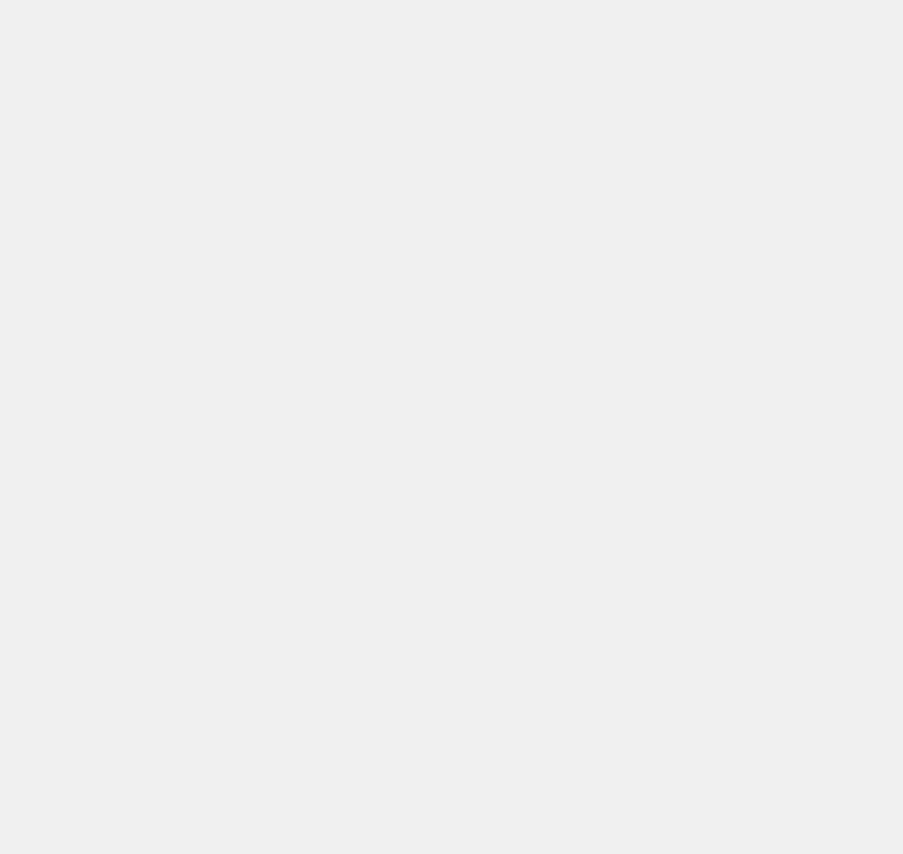
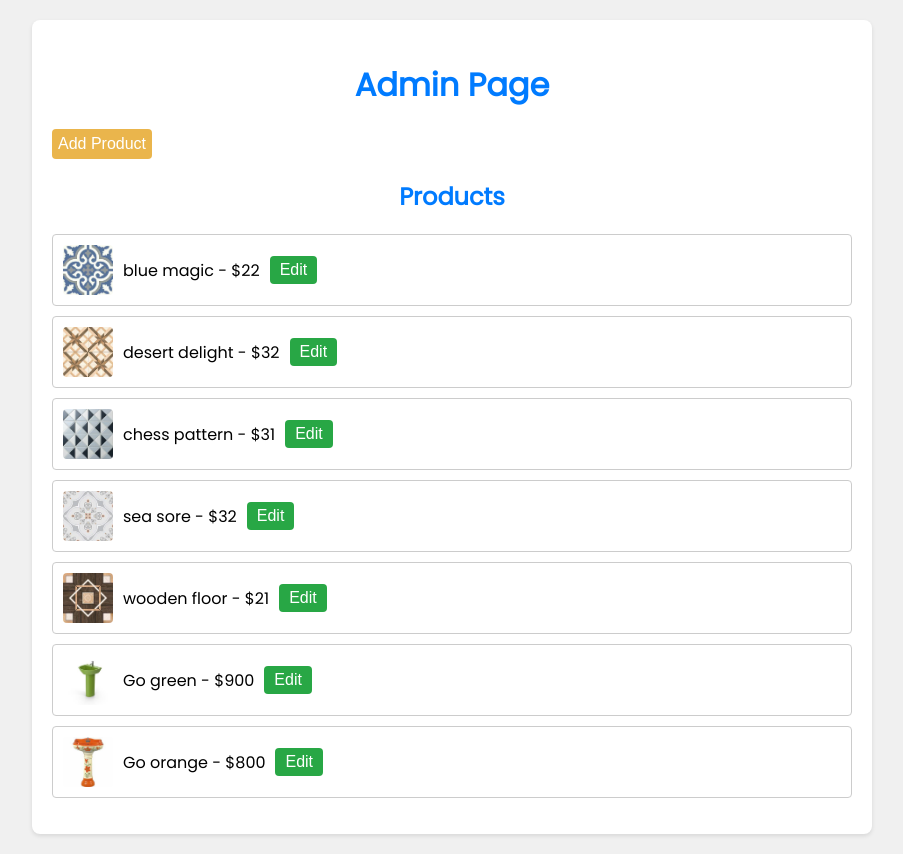
Before and after one commit to ajayXkumar/SSTfrontend, a React (Create React App) app: page /admin in a window 1280 px wide. Before the commit this address had no page. Shown: the whole page, without its empty margins (188-1091 px from the left). Before the commit the page ends 800 px from the top, so only its background shows below. Built offline with nearby package versions, Linux system fonts and the light colour scheme; a web font is replaced by a local one.

Commit message:
admin page added

```diff
--- a/src/App.js
+++ b/src/App.js
@@ -4,6 +4,7 @@ import Home from '../src/screens/Home';
 import ProductDetails from './screens/ProductDetails';
 import CartPage from './screens/Cartpage';
 import { useState } from 'react';
+import AdminPage from './screens/Admin';
 
 function App() {
   const [cartItems, setCartItems] = useState([]);
@@ -28,6 +29,7 @@ function App() {
           path="/cart"
           element={<CartPage cartItems={cartItems} onRemove={handleRemoveFromCart} />}
         />
+         <Route path="/admin" element={<AdminPage />} />
       </Routes>
     </BrowserRouter>
   );
--- a/src/screens/Admin.js
+++ b/src/screens/Admin.js
@@ -1,9 +1,89 @@
-import React from 'react'
+// AdminPage.js
+import React, { useState } from 'react';
+import tilesdata from './../data';
+import Modal from '././model';
+import './../styles/admin.css';
 
-const Admin = () => {
+function AdminPage() {
+  const [products, setProducts] = useState(tilesdata);
+  const [showModal, setShowModal] = useState(false);
+  const [editingProduct, setEditingProduct] = useState(null);
+  const [newProduct, setNewProduct] = useState({
+    id: '',
+    name: '',
+    description: '',
+    price: '',
+    category: '',
+    quantity: '',
+    image: '',
+    size: '',
+    box: ''
+  });
+
+  const handleInputChange = (e) => {
+    const { name, value } = e.target;
+    setNewProduct({ ...newProduct, [name]: value });
+  };
+
+  const handleFileChange = (e) => {
+    setNewProduct({ ...newProduct, image: URL.createObjectURL(e.target.files[0]) });
+  };
+
+  const addProduct = () => {
+    setProducts([...products, { ...newProduct, id: products.length + 1 }]);
+    setShowModal(false);
+  };
+
+  const editProduct = (product) => {
+    setEditingProduct(product);
+    setNewProduct(product);
+    setShowModal(true);
+  };
+
+  const saveProduct = () => {
+    setProducts(products.map(product => (product.id === newProduct.id ? newProduct : product)));
+    setShowModal(false);
+    setEditingProduct(null);
+  };
+
+  const handleSubmit = () => {
+    editingProduct ? saveProduct() : addProduct();
+  };
+
   return (
-    <div>Admin</div>
-  )
+    <div className="admin-page">
+      <h1>Admin Page</h1>
+      <button onClick={() => setShowModal(true)}>Add Product</button>
+      <Modal show={showModal} handleClose={() => setShowModal(false)}>
+        <div className="form">
+          <input type="text" name="name" placeholder="Name" value={newProduct.name} onChange={handleInputChange} />
+          <textarea name="description" placeholder="Description" value={newProduct.description} onChange={handleInputChange} />
+          <input type="number" name="price" placeholder="Price" value={newProduct.price} onChange={handleInputChange} />
+          <select name="category" value={newProduct.category} onChange={handleInputChange}>
+            <option value="floor">Floor</option>
+            <option value="washbasin">Washbasin</option>
+            <option value="wall">Wall</option>
+            <option value="kitchen">Kitchen</option>
+          </select>
+          <input type="number" name="quantity" placeholder="Quantity" value={newProduct.quantity} onChange={handleInputChange} />
+          <input type="file" name="image" placeholder="Image" onChange={handleFileChange} />
+          <input type="text" name="size" placeholder="Size" value={newProduct.size} onChange={handleInputChange} />
+          <input type="text" name="box" placeholder="Box" value={newProduct.box} onChange={handleInputChange} />
+          <button onClick={handleSubmit}>{editingProduct ? 'Save' : 'Add'} Product</button>
+        </div>
+      </Modal>
+      <h2>Products</h2>
+      <ul>
+        {products.map(product => (
+          <li key={product.id}>
+            <img src={product.image} alt={product.name} width="50" height="50" />
+            <span>{product.name} - ${product.price}</span>
+            <button onClick={() => editProduct(product)}>Edit</button>
+          </li>
+        ))}
+      </ul>
+    </div>
+  );
 }
 
-export default Admin
+export default AdminPage;
--- /dev/null
+++ b/src/screens/model.js
@@ -0,0 +1,15 @@
+import React from 'react';
+import './../styles/Model.css';
+
+const Modal = ({ show, handleClose, children }) => {
+  return (
+    <div className={`modal ${show ? 'show' : ''}`} onClick={handleClose}>
+      <div className="modal-content" onClick={e => e.stopPropagation()}>
+        <span className="close-button" onClick={handleClose}>&times;</span>
+        {children}
+      </div>
+    </div>
+  );
+};
+
+export default Modal;
--- /dev/null
+++ b/src/styles/Model.css
@@ -0,0 +1,42 @@
+/* Modal.css */
+.modal {
+    display: none;
+    position: fixed;
+    z-index: 1;
+    left: 0;
+    top: 0;
+    width: 100%;
+    height: 100%;
+    overflow: auto;
+    background-color: rgba(0, 0, 0, 0.5);
+    justify-content: center;
+    align-items: center;
+  }
+
+  .modal.show {
+    display: flex;
+  }
+
+  .modal-content {
+    background-color: #fefefe;
+    margin: 15% auto;
+    padding: 20px;
+    border: 1px solid #888;
+    width: 80%;
+    max-width: 500px;
+    border-radius: 8px;
+  }
+
+  .close-button {
+    color: #aaa;
+    float: right;
+    font-size: 28px;
+    font-weight: bold;
+  }
+
+  .close-button:hover,
+  .close-button:focus {
+    color: black;
+    text-decoration: none;
+    cursor: pointer;
+  }
--- /dev/null
+++ b/src/styles/admin.css
@@ -0,0 +1,73 @@
+/* AdminPage.css */
+.admin-page {
+    max-width: 800px;
+    margin: 20px auto;
+    padding: 20px;
+    background-color: #fff;
+    box-shadow: 0 2px 4px rgba(0, 0, 0, 0.1);
+    border-radius: 8px;
+  }
+
+  .admin-page h1, .admin-page h2 {
+    text-align: center;
+    margin-bottom: 20px;
+    color: #007bff;
+  }
+
+  .form {
+    display: flex;
+    flex-direction: column;
+    gap: 10px;
+    margin-bottom: 20px;
+  }
+
+  .form input, .form select, .form textarea {
+    padding: 10px;
+    border: 1px solid #ccc;
+    border-radius: 4px;
+  }
+
+  .form button {
+    padding: 10px;
+    background-color: #007bff;
+    color: #fff;
+    border: none;
+    border-radius: 4px;
+    cursor: pointer;
+  }
+
+  .form button:hover {
+    background-color: #0056b3;
+  }
+
+  ul {
+    list-style: none;
+    padding: 0;
+  }
+
+  ul li {
+    display: flex;
+    align-items: center;
+    gap: 10px;
+    margin-bottom: 10px;
+    padding: 10px;
+    border: 1px solid #ccc;
+    border-radius: 4px;
+  }
+
+  ul li img {
+    border-radius: 4px;
+  }
+
+  ul li button {
+    padding: 5px 10px;
+    background-color: #28a745;
+    color: #fff;
+    border: none;
+    border-radius: 4px;
+    cursor: pointer;
+  }
+
+  ul li button:hover {
+    background-color: #218838;
+  }
```
